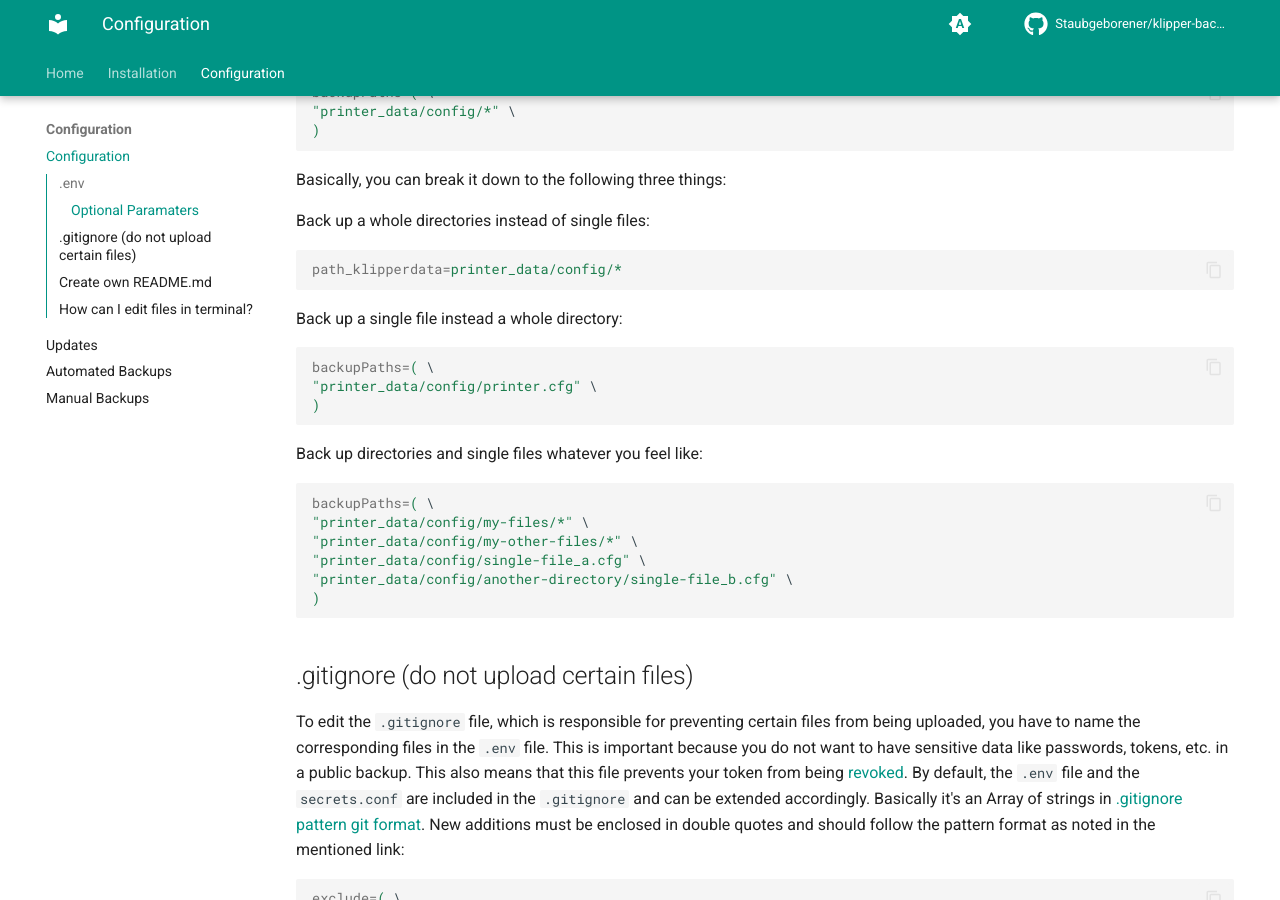
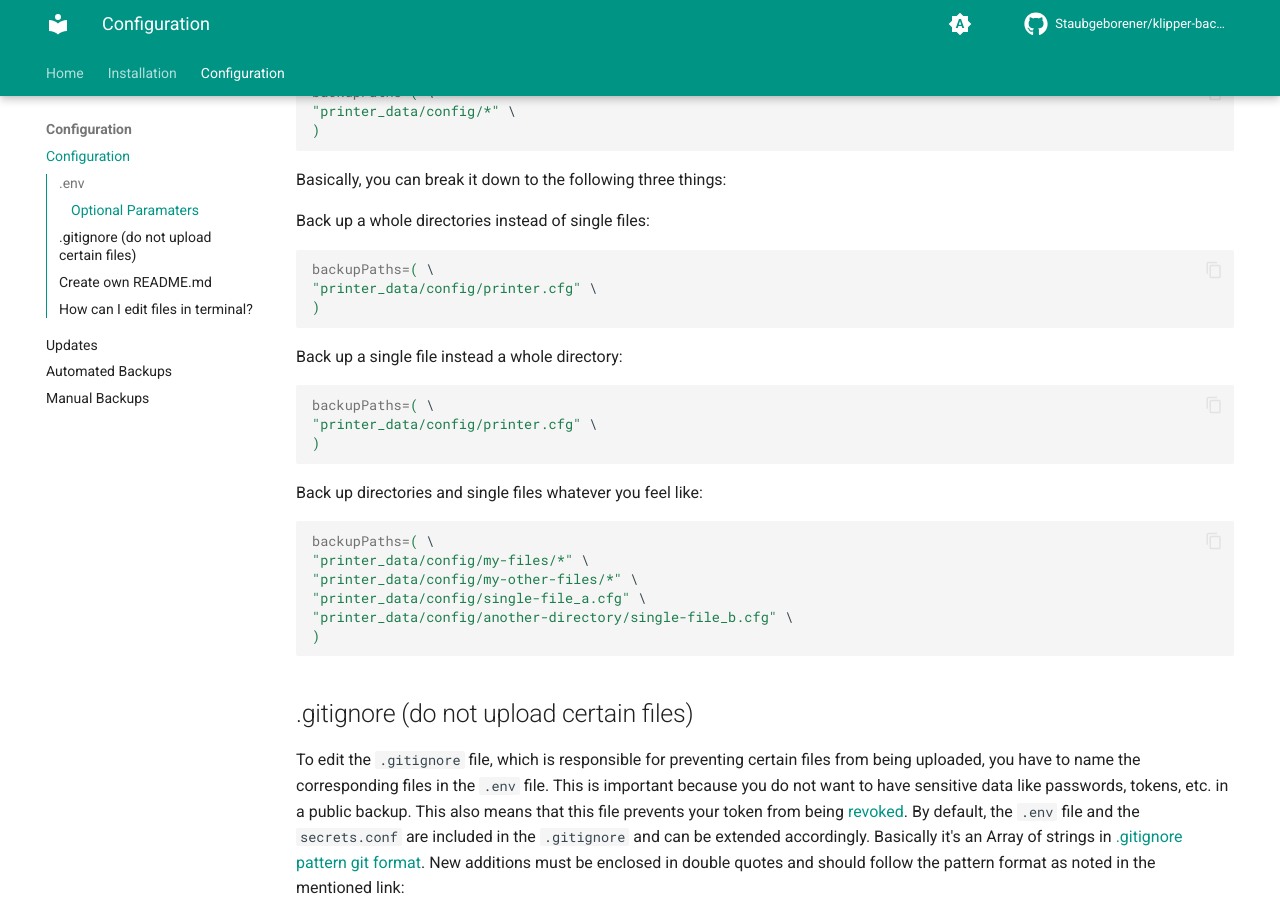
Before and after one commit to Staubgeborener/Klipper-Backup, an MkDocs documentation site: the page built from docs/configuration.md, in a window 1280 px wide and 900 px high, scrolled down 1136 px. Built offline with MkDocs 1.6.1 and Material for MkDocs 9.7.7, drawn with Linux system fonts in a browser that asks for light colours; comment, search, counter and statistics services are not loaded.

Commit message:
corrected wrong example

````diff
--- a/docs/configuration.md
+++ b/docs/configuration.md
@@ -29,7 +29,9 @@ Basically, you can break it down to the following three things:
 
 Back up a whole directories instead of single files:
 ```ini
-path_klipperdata=printer_data/config/*
+backupPaths=( \
+"printer_data/config/printer.cfg" \
+)
 ```
 
 Back up a single file instead a whole directory:
````
